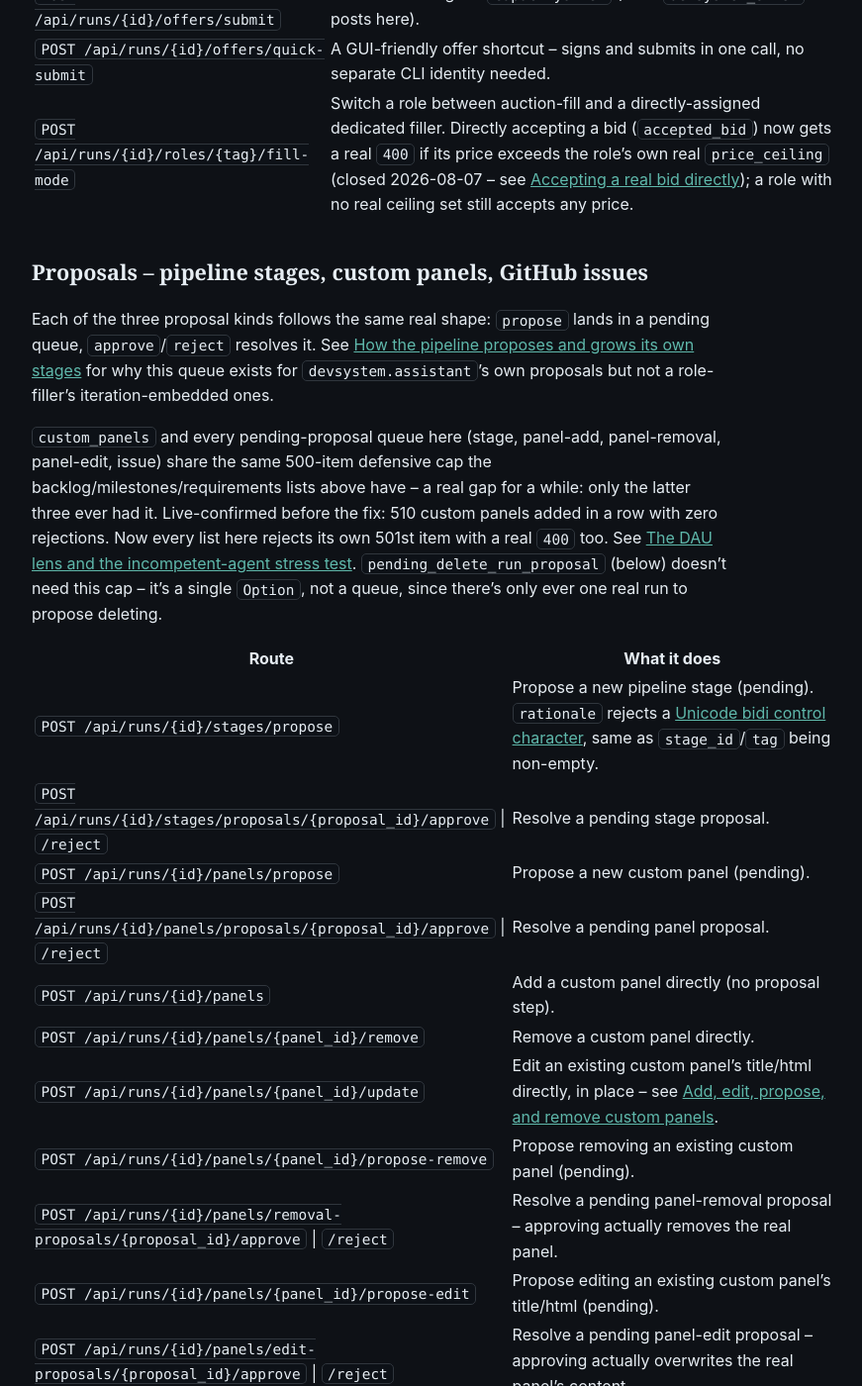
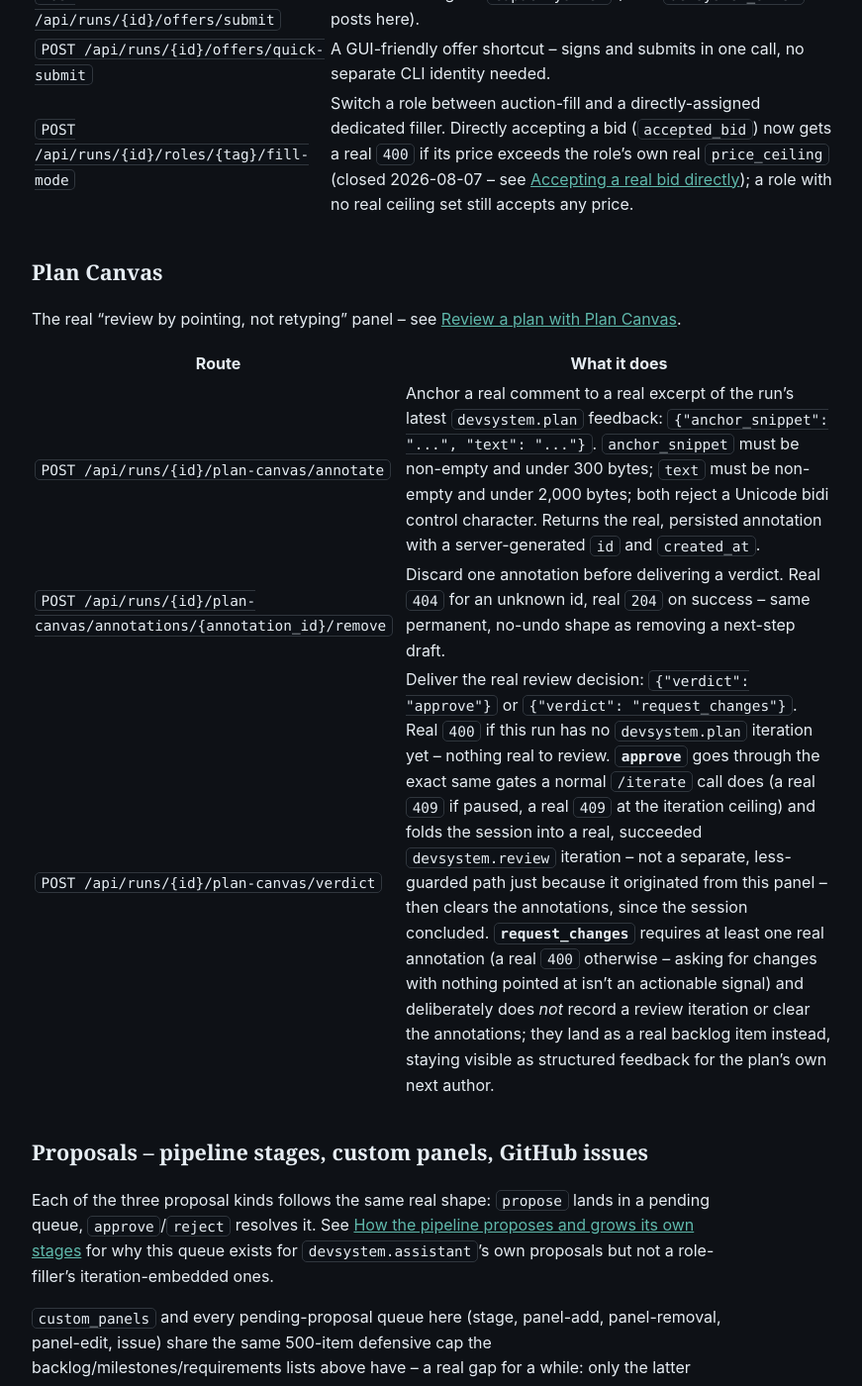
Before and after one commit to scimbe/CADS-devsystem-docs, a Jekyll site: the page built from _reference/rest-api.md, in a window 1280 px wide and 1400 px high, scrolled down 8979 px. Shown: the whole window at 99% size, without its empty margins (322-1193 px from the left). Built offline with Jekyll 4.4.1, drawn with Linux system fonts in a browser that asks for light colours.

Commit message:
reference: document the 3 Plan Canvas REST endpoints (were entirely missing)
Site-health sweep: cross-checked every real route in web/src/main.rs's own
router against this page's coverage. All 71 real routes matched except
plan-canvas/annotate, /annotations/{id}/remove, and /verdict -- zero mentions
of "plan-canvas" anywhere on this page, despite the panel having its own
dedicated how-to guide since it shipped.

Live-validated the exact request/response shapes against the deployment
before writing anything: a verdict with no devsystem.plan iteration yet
real-400s; annotate returns the real persisted annotation with its
server-generated id; approve with a real annotation returns a real
succeeded devsystem.review iteration. New "## Plan Canvas" section
documents all three, including the two real gates approve/request_changes
each enforce (the same paused/ceiling checks a normal /iterate call gets,
and the "at least one annotation" requirement on request_changes).

Hermetic Jekyll build confirms the site compiles and the new section
renders, including its own working link to the how-to page.

Co-Authored-By: Claude Sonnet 5 <noreply@anthropic.com>
Claude-Session: https://claude.ai/code/session_018FkngvdKnmVcAT84EZe7Ur

```diff
--- a/_reference/rest-api.md
+++ b/_reference/rest-api.md
@@ -101,6 +101,17 @@ client-supplied `sha256` field was silently ignored and the real hash recomputed
 | `POST /api/runs/{id}/offers/quick-submit` | A GUI-friendly offer shortcut -- signs and submits in one call, no separate CLI identity needed. |
 | `POST /api/runs/{id}/roles/{tag}/fill-mode` | Switch a role between auction-fill and a directly-assigned dedicated filler. Directly accepting a bid (`accepted_bid`) now gets a real `400` if its price exceeds the role's own real `price_ceiling` (closed 2026-08-07 -- see [Accepting a real bid directly]({{ '/how-to/set-auto-refresh-and-fill-mode/#accepting-a-real-bid-directly' | relative_url }})); a role with no real ceiling set still accepts any price. |
 
+## Plan Canvas
+
+The real "review by pointing, not retyping" panel -- see [Review a plan with Plan
+Canvas]({{ '/how-to/review-a-plan-with-plan-canvas/' | relative_url }}).
+
+| Route | What it does |
+|---|---|
+| `POST /api/runs/{id}/plan-canvas/annotate` | Anchor a real comment to a real excerpt of the run's latest `devsystem.plan` feedback: `{"anchor_snippet": "...", "text": "..."}`. `anchor_snippet` must be non-empty and under 300 bytes; `text` must be non-empty and under 2,000 bytes; both reject a Unicode bidi control character. Returns the real, persisted annotation with a server-generated `id` and `created_at`. |
+| `POST /api/runs/{id}/plan-canvas/annotations/{annotation_id}/remove` | Discard one annotation before delivering a verdict. Real `404` for an unknown id, real `204` on success -- same permanent, no-undo shape as removing a next-step draft. |
+| `POST /api/runs/{id}/plan-canvas/verdict` | Deliver the real review decision: `{"verdict": "approve"}` or `{"verdict": "request_changes"}`. Real `400` if this run has no `devsystem.plan` iteration yet -- nothing real to review. **`approve`** goes through the exact same gates a normal `/iterate` call does (a real `409` if paused, a real `409` at the iteration ceiling) and folds the session into a real, succeeded `devsystem.review` iteration -- not a separate, less-guarded path just because it originated from this panel -- then clears the annotations, since the session concluded. **`request_changes`** requires at least one real annotation (a real `400` otherwise -- asking for changes with nothing pointed at isn't an actionable signal) and deliberately does *not* record a review iteration or clear the annotations; they land as a real backlog item instead, staying visible as structured feedback for the plan's own next author. |
+
 ## Proposals -- pipeline stages, custom panels, GitHub issues
 
 Each of the three proposal kinds follows the same real shape: `propose` lands in a pending queue,
```
